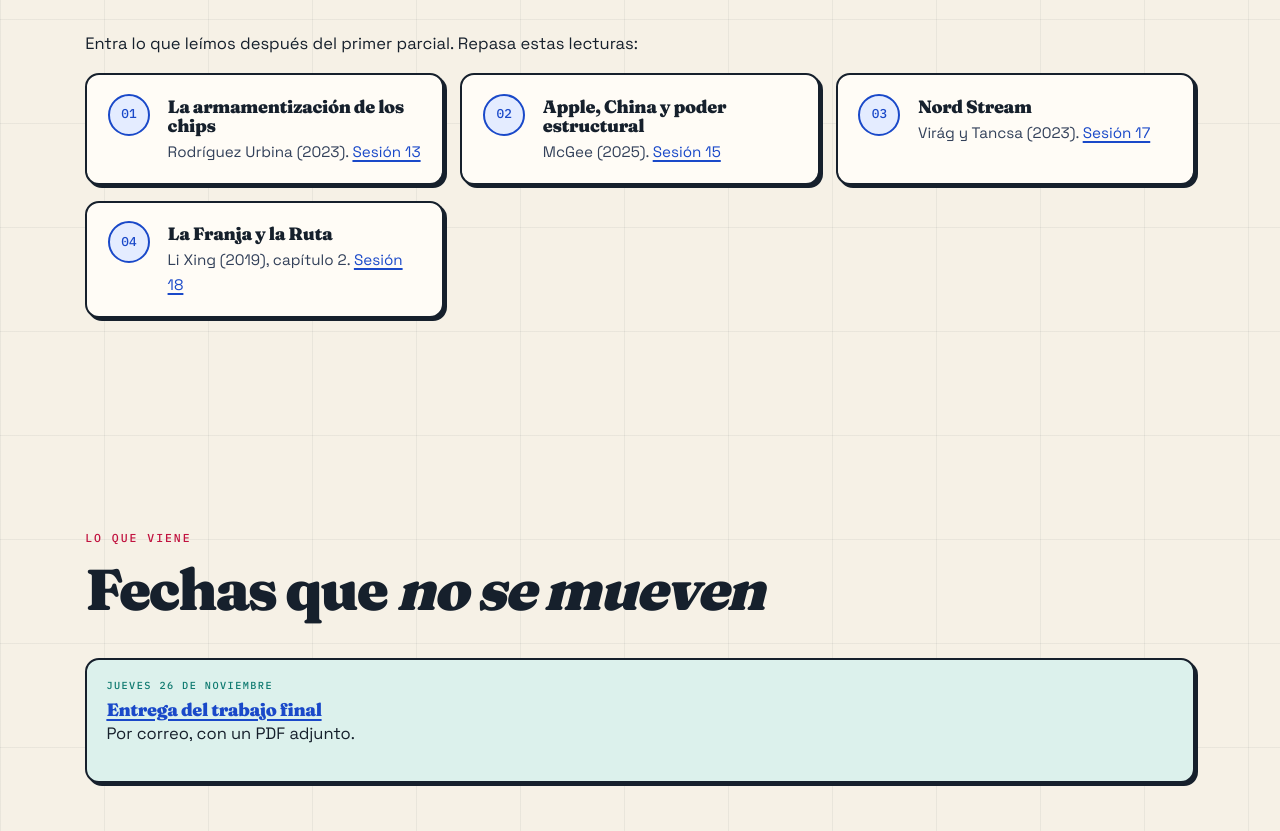
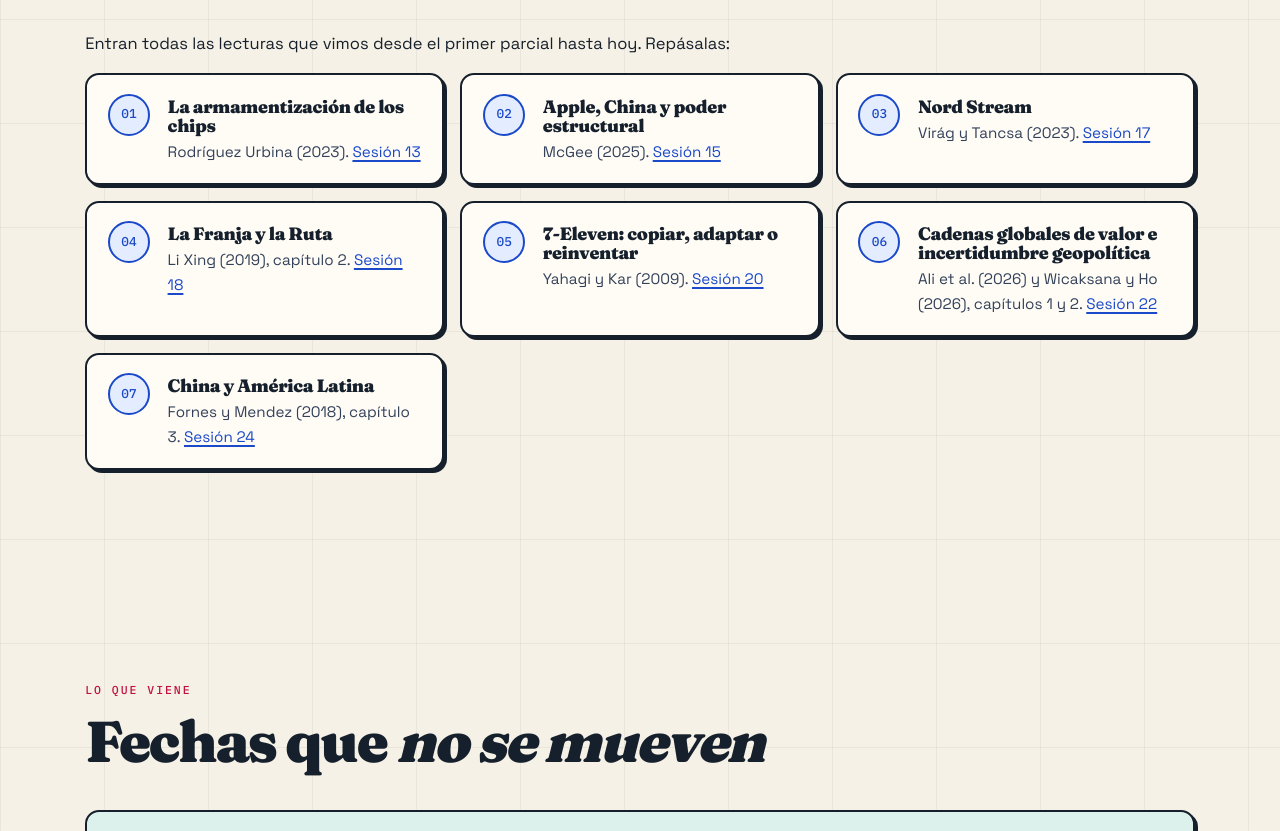
Before and after one commit to socyb/geopolis, a plain HTML site: page sesiones/s25-segundo-parcial.html in a window 1280 px wide. Shown: the part 917-1748 px from the top of the page. Drawn offline with Linux system fonts and the light colour scheme.

Commit message:
Update session 25 content: revise reading list to include additional materials and clarify instructions

```diff
--- a/sesiones/s25-segundo-parcial.html
+++ b/sesiones/s25-segundo-parcial.html
@@ -84,12 +84,15 @@
         <p class="kicker">Jueves 19 de noviembre · Salón A-101 · Sesión 25</p>
         <h2>Segundo <em>examen parcial</em></h2>
       </div>
-      <p>Entra lo que leímos después del primer parcial. Repasa estas lecturas:</p>
+      <p>Entran todas las lecturas que vimos desde el primer parcial hasta hoy. Repásalas:</p>
       <ol class="steps formats-include">
         <li><div><h3>La armamentización de los chips</h3><p>Rodríguez Urbina (2023). <a href="s13-la-armamentizacion-de-los-chips.html">Sesión 13</a></p></div></li>
         <li><div><h3>Apple, China y poder estructural</h3><p>McGee (2025). <a href="s15-apple-china-y-poder-estructural.html">Sesión 15</a></p></div></li>
         <li><div><h3>Nord Stream</h3><p>Virág y Tancsa (2023). <a href="s17-nord-stream.html">Sesión 17</a></p></div></li>
         <li><div><h3>La Franja y la Ruta</h3><p>Li Xing (2019), capítulo 2. <a href="s18-la-franja-y-la-ruta.html">Sesión 18</a></p></div></li>
+        <li><div><h3>7-Eleven: copiar, adaptar o reinventar</h3><p>Yahagi y Kar (2009). <a href="s20-7-eleven.html">Sesión 20</a></p></div></li>
+        <li><div><h3>Cadenas globales de valor e incertidumbre geopolítica</h3><p>Ali et al. (2026) y Wicaksana y Ho (2026), capítulos 1 y 2. <a href="s22-cadenas-globales-de-valor.html">Sesión 22</a></p></div></li>
+        <li><div><h3>China y América Latina</h3><p>Fornes y Mendez (2018), capítulo 3. <a href="s24-china-y-america-latina.html">Sesión 24</a></p></div></li>
       </ol>
     </div>
   </section>
```
